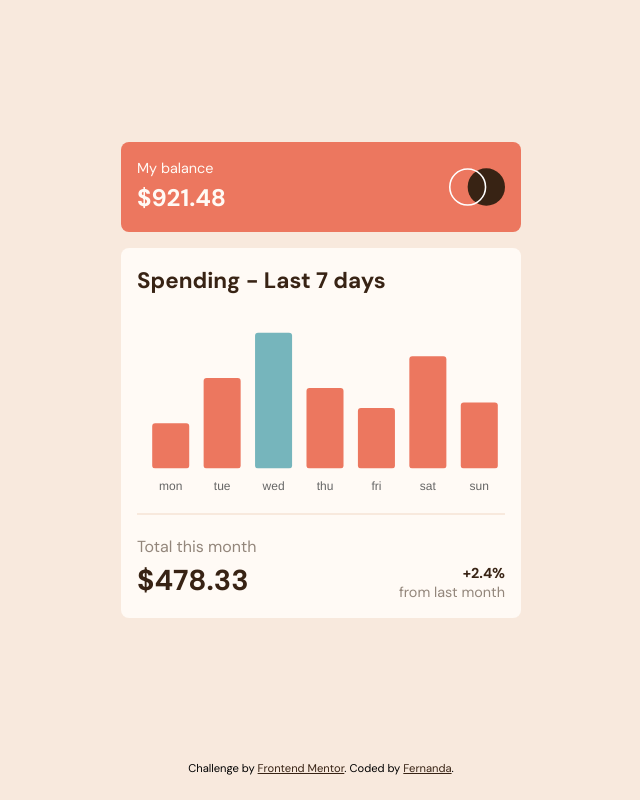
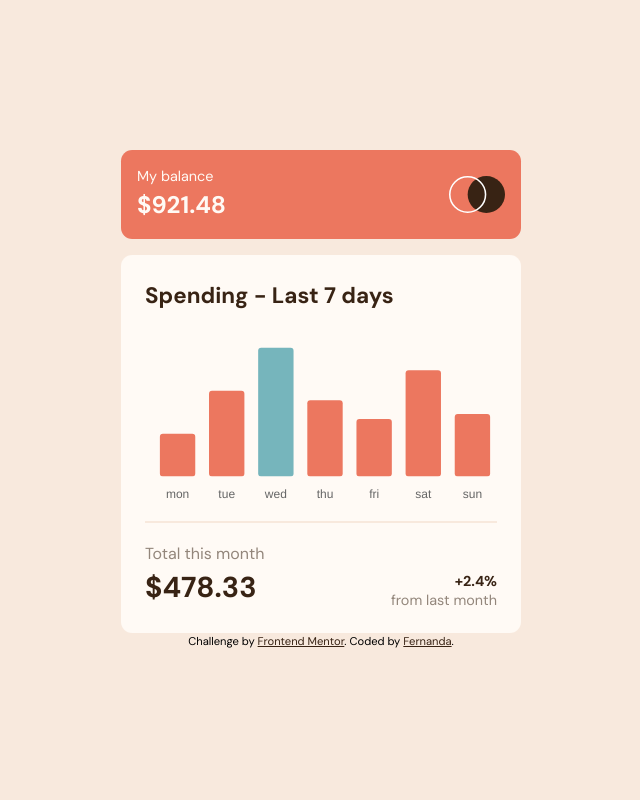
Before and after one commit to fernandanevesf/expenses-chart-component, a plain HTML site: page index.html in a window 1280 px wide. Shown: the whole page, without its empty margins (319-959 px from the left). Drawn offline with nearby package versions, Linux system fonts and the light colour scheme.

Commit message:
Updated style sheets

```diff
--- a/styles/style.less
+++ b/styles/style.less
@@ -58,15 +58,15 @@ body {
   font-family: 'DM Sans', sans-serif;
   font-size: 1rem;
   background-color: @cream;
+  .flex-column();
+  justify-content: center;
+  align-items: center;
 }
 
 main{
   .flex-column();
-  justify-content: center;
   align-items: center;
-  height: 95vh;
   gap: 1rem;
-  overflow: auto;
 }
 
 .bold-value{
@@ -81,7 +81,7 @@ main{
   background-color: @soft-red;
   .section-width();
   padding: 1rem;
-  border-radius: .5rem;
+  border-radius: .7rem;
   color: @pale-orange;
   p{
     max-width: 10rem;
@@ -98,8 +98,8 @@ main{
 .spending{
   background-color: @pale-orange;
   .section-width();
-  padding: 1rem;
-  border-radius: .5rem;
+  padding: 1.5rem;
+  border-radius: .7rem;
   .chart-heading{
     font-weight: 700;
     font-size: 1.4rem;
@@ -143,9 +143,9 @@ hr{
   }
 
 .attribution {
-    font-size: .7rem;
-    text-align: center;
-    a {
-        color: @dark-brown;
-    }
+  font-size: .7rem;
+  text-align: center;
+  a {
+      color: @dark-brown;
+  }
 }
```
Also changed, not shown: styles/style.css.
